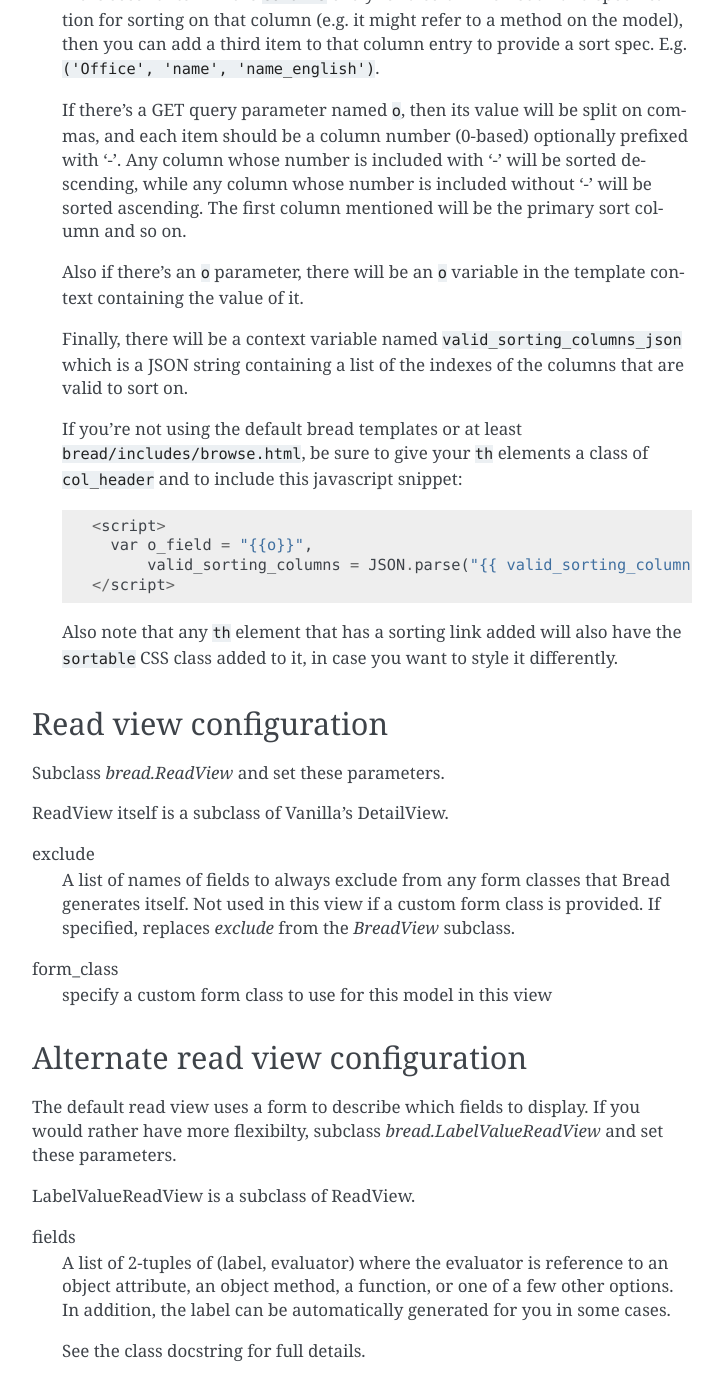
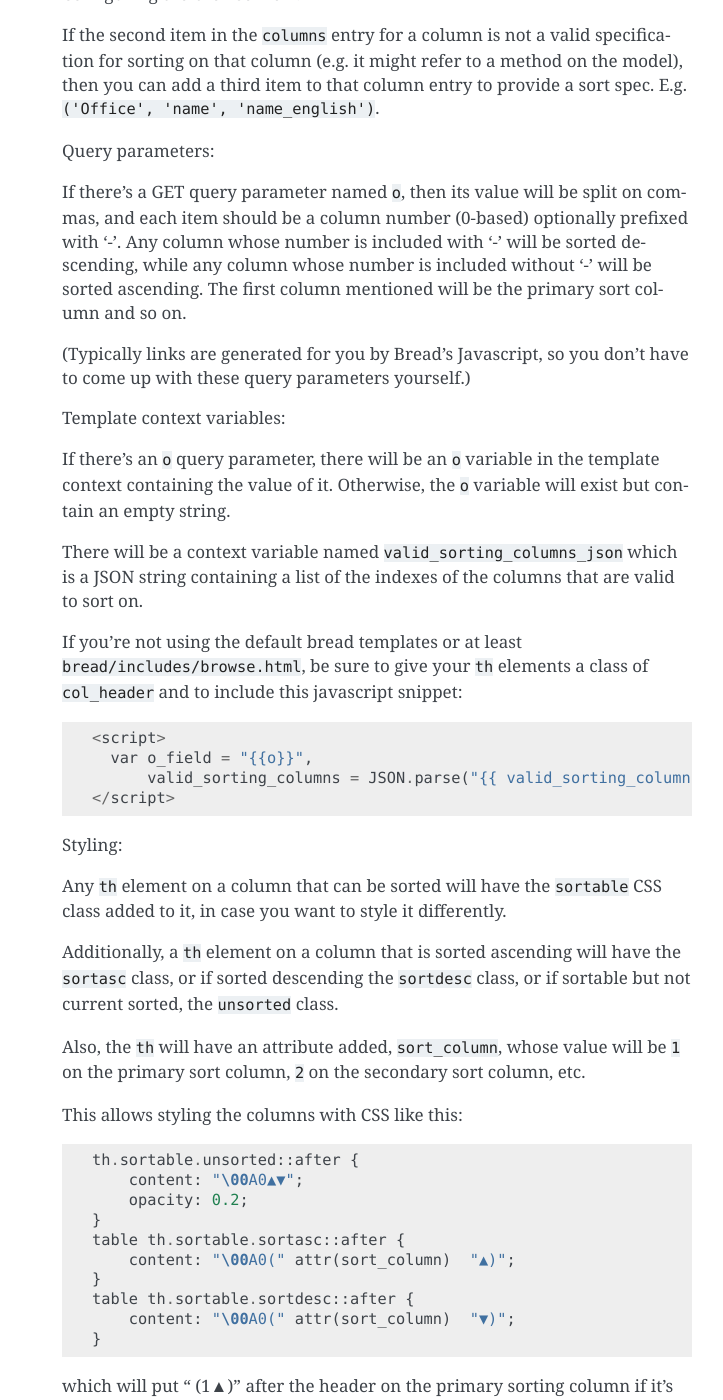
Before and after one commit to caktus/django_bread, a Sphinx documentation site: the page built from docs/configuration.rst, in a window 1280 px wide and 1400 px high, scrolled down 3934 px. Shown: the whole window, without its empty margins (388-1111 px from the left). Built offline with Sphinx 7.4.7, drawn with Linux system fonts in a browser that asks for light colours; pages that are not in the unit, such as notebooks, are missing from menus; some of the changed text lies outside the part shown.

Commit message:
Identify sort state with attributes and classes instead of appending text.

```diff
--- a/docs/configuration.rst
+++ b/docs/configuration.rst
@@ -178,10 +178,14 @@ sorting
     The default browse template will include sort controls on the column headers
     for columns that are sortable.
 
+    Configuring the browse view:
+
     If the second item in the ``columns`` entry for a column is not a valid specification
     for sorting on that column (e.g. it might refer to a method on the model), then
     you can add a third item to that column entry to provide a sort spec. E.g.
     ``('Office', 'name', 'name_english')``.
+
+    Query parameters:
 
     If there's a GET query parameter named ``o``, then its value will be split on
     commas, and each item should be a column number (0-based) optionally prefixed
@@ -189,10 +193,16 @@ sorting
     descending, while any column whose number is included without '-' will be sorted
     ascending. The first column mentioned will be the primary sort column and so on.
 
-    Also if there's an ``o`` parameter, there will be an ``o`` variable in the
-    template context containing the value of it.
+    (Typically links are generated for you by Bread's Javascript, so you don't
+    have to come up with these query parameters yourself.)
 
-    Finally, there will be a context variable named ``valid_sorting_columns_json``
+    Template context variables:
+
+    If there's an ``o`` query parameter, there will be an ``o`` variable in the
+    template context containing the value of it.  Otherwise, the ``o`` variable
+    will exist but contain an empty string.
+
+    There will be a context variable named ``valid_sorting_columns_json``
     which is a JSON string containing a list of the indexes of the columns that are
     valid to sort on.
 
@@ -205,9 +215,34 @@ sorting
               valid_sorting_columns = JSON.parse("{{ valid_sorting_columns_json }}");
         </script>
 
-    Also note that any ``th`` element that has a sorting link added will
-    also have the ``sortable`` CSS class added to it, in case you want to
-    style it differently.
+    Styling:
+
+    Any ``th`` element on a column that can be sorted will have the ``sortable``
+    CSS class added to it, in case you want to style it differently.
+
+    Additionally, a ``th`` element on a column that is sorted ascending will have
+    the ``sortasc`` class, or if sorted descending the ``sortdesc`` class, or
+    if sortable but not current sorted, the ``unsorted`` class.
+
+    Also, the ``th`` will have an attribute added, ``sort_column``, whose value
+    will be ``1`` on the primary sort column, ``2`` on the secondary sort column,
+    etc.
+
+    This allows styling the columns with CSS like this::
+
+        th.sortable.unsorted::after {
+            content: "\00A0▲▼";
+            opacity: 0.2;
+        }
+        table th.sortable.sortasc::after {
+            content: "\00A0(" attr(sort_column)  "▲)";
+        }
+        table th.sortable.sortdesc::after {
+            content: "\00A0(" attr(sort_column)  "▼)";
+        }
+
+    which will put " (1▲)" after the header on the primary sorting column if it's
+    ascending, etc.
 
 
 Read view configuration
```
Also changed, not shown: bread/static/js/bread.js (+13 -12 lines).
